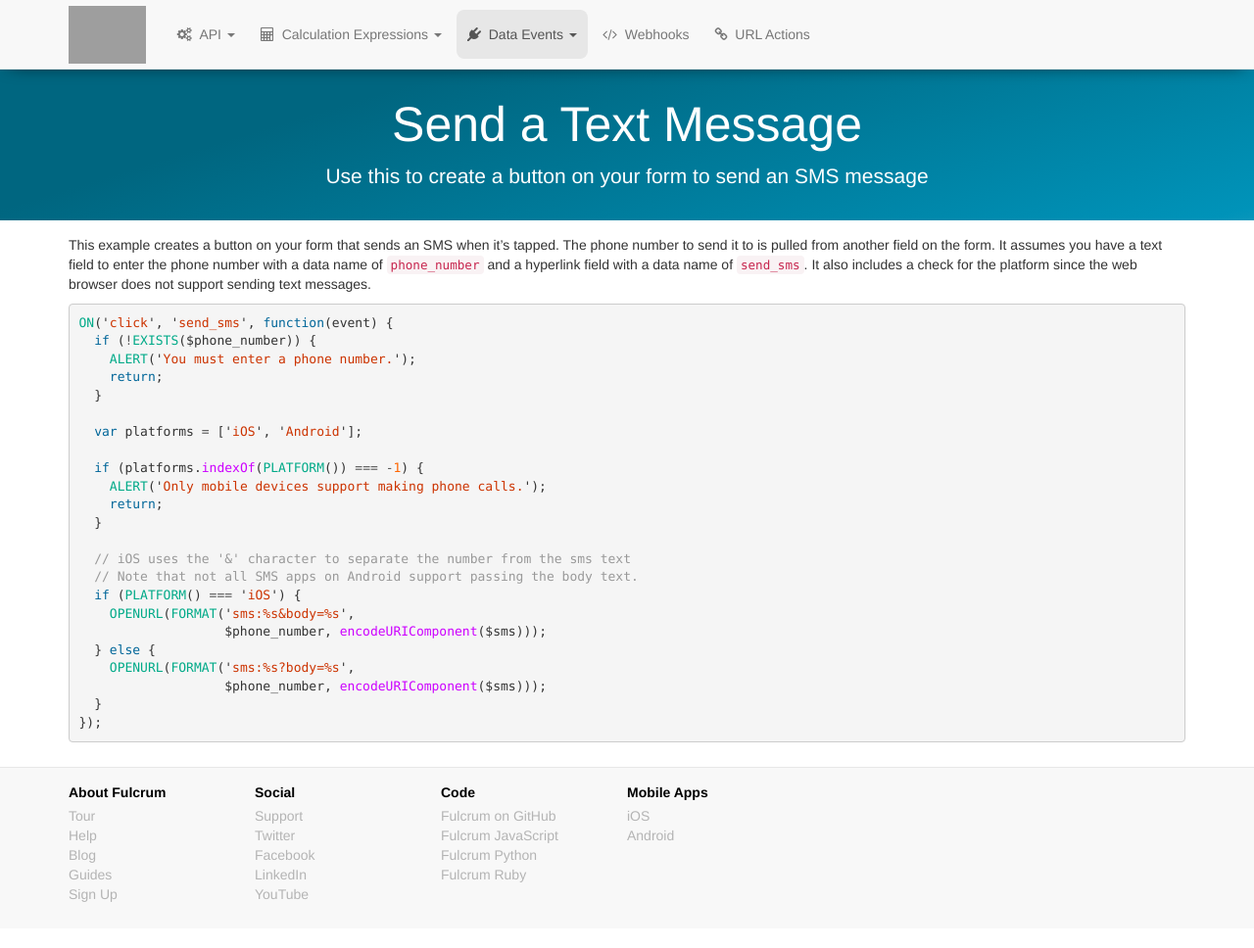
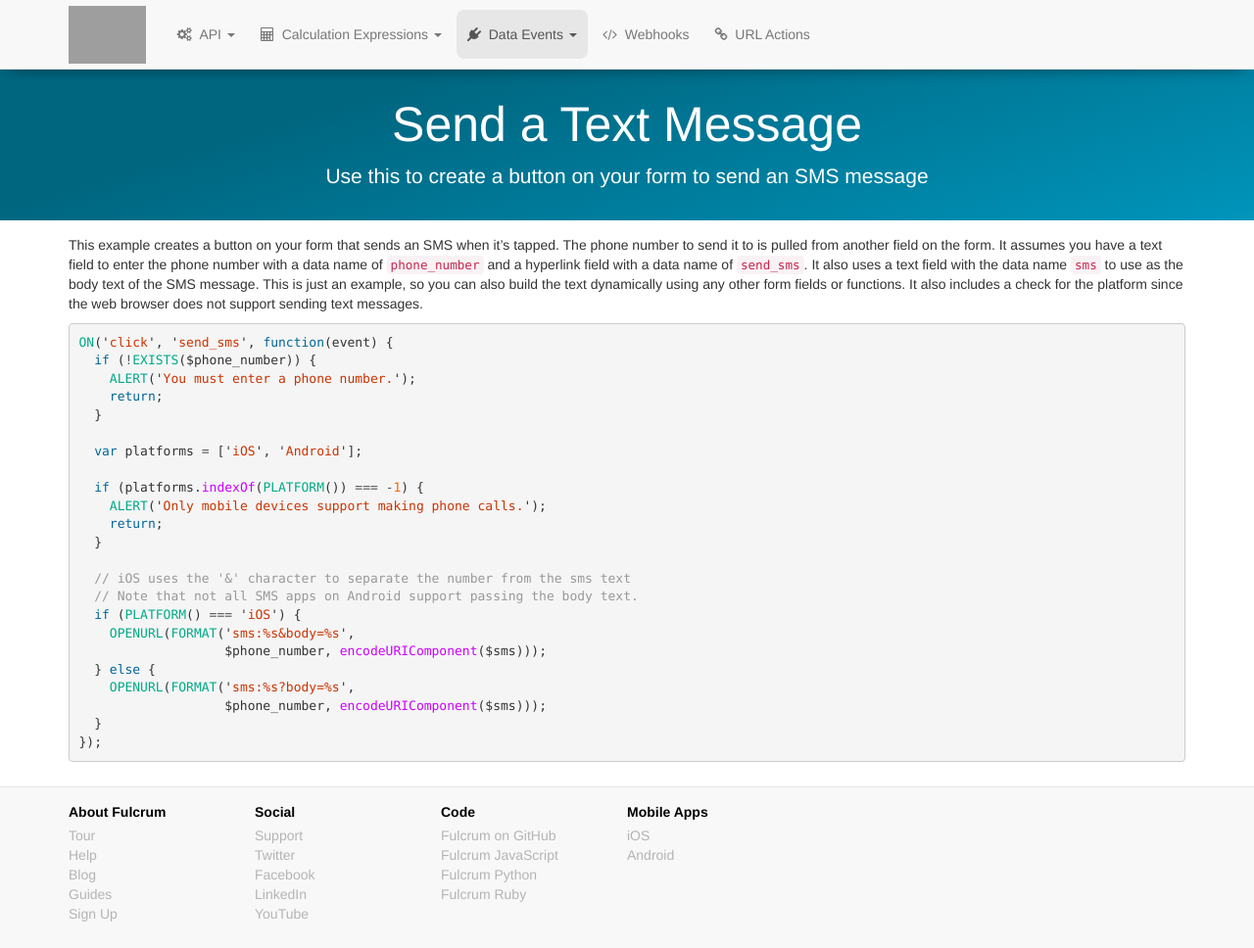
Before and after one commit to rylincoln/developer.fulcrumapp.com, a Jekyll site: the page built from _data-event-examples/send-text-message.md, in a window 1280 px wide and 968 px high. Shown: the whole window at 98% size. Built offline with Jekyll 4.4.1, drawn with Linux system fonts in a browser that asks for light colours; nearby versions of some CDN libraries; grey boxes are pictures that could not be loaded.

Commit message:
Update description

````diff
--- a/_data-event-examples/send-text-message.md
+++ b/_data-event-examples/send-text-message.md
@@ -6,7 +6,7 @@ description: "Use this to create a button on your form to send an SMS message"
 category: section
 ---
 
-This example creates a button on your form that sends an SMS when it's tapped. The phone number to send it to is pulled from another field on the form. It assumes you have a text field to enter the phone number with a data name of `phone_number` and a hyperlink field with a data name of `send_sms`. It also includes a check for the platform since the web browser does not support sending text messages.
+This example creates a button on your form that sends an SMS when it's tapped. The phone number to send it to is pulled from another field on the form. It assumes you have a text field to enter the phone number with a data name of `phone_number` and a hyperlink field with a data name of `send_sms`. It also uses a text field with the data name `sms` to use as the body text of the SMS message. This is just an example, so you can also build the text dynamically using any other form fields or functions. It also includes a check for the platform since the web browser does not support sending text messages.
 
 ```js
 ON('click', 'send_sms', function(event) {
````
